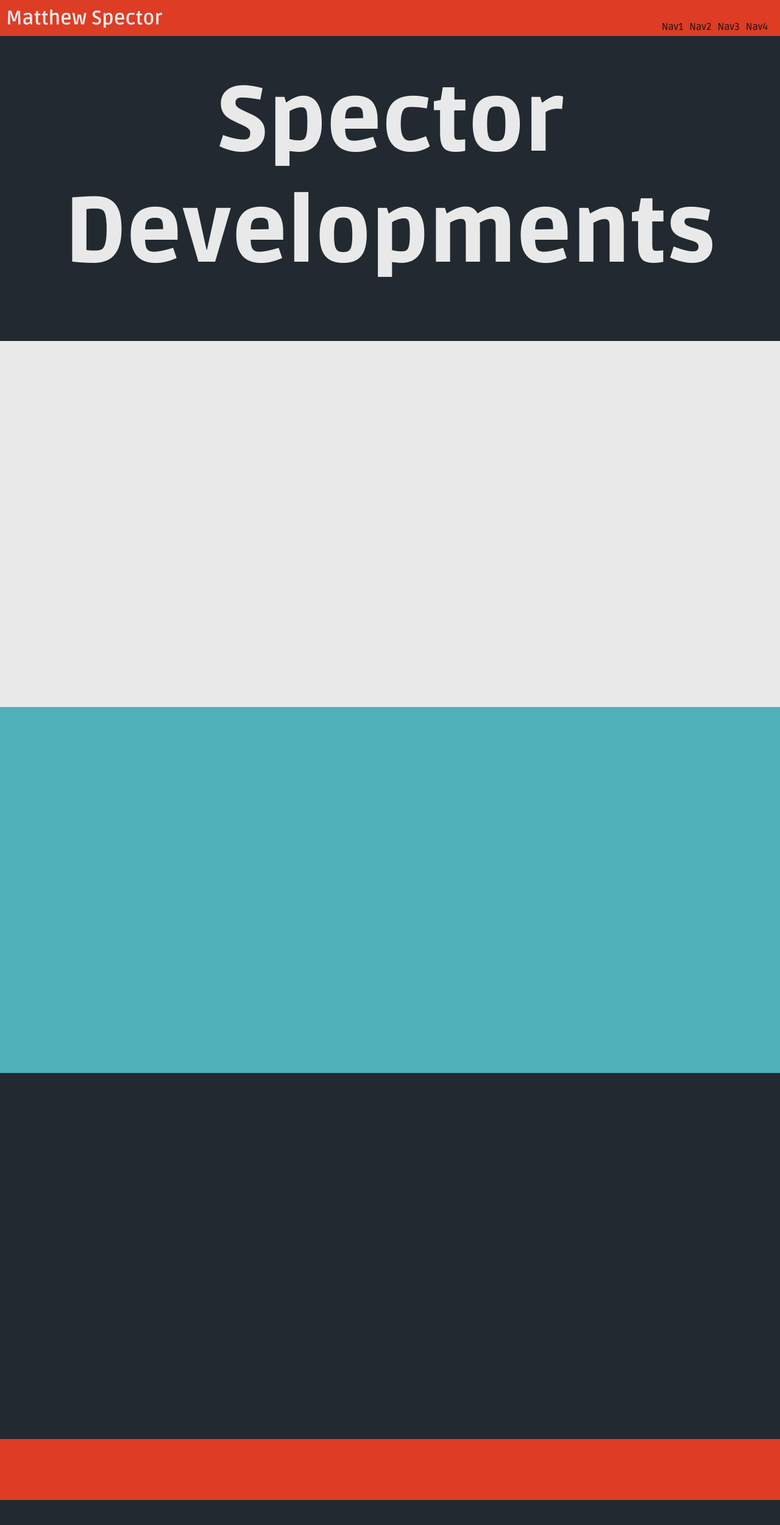
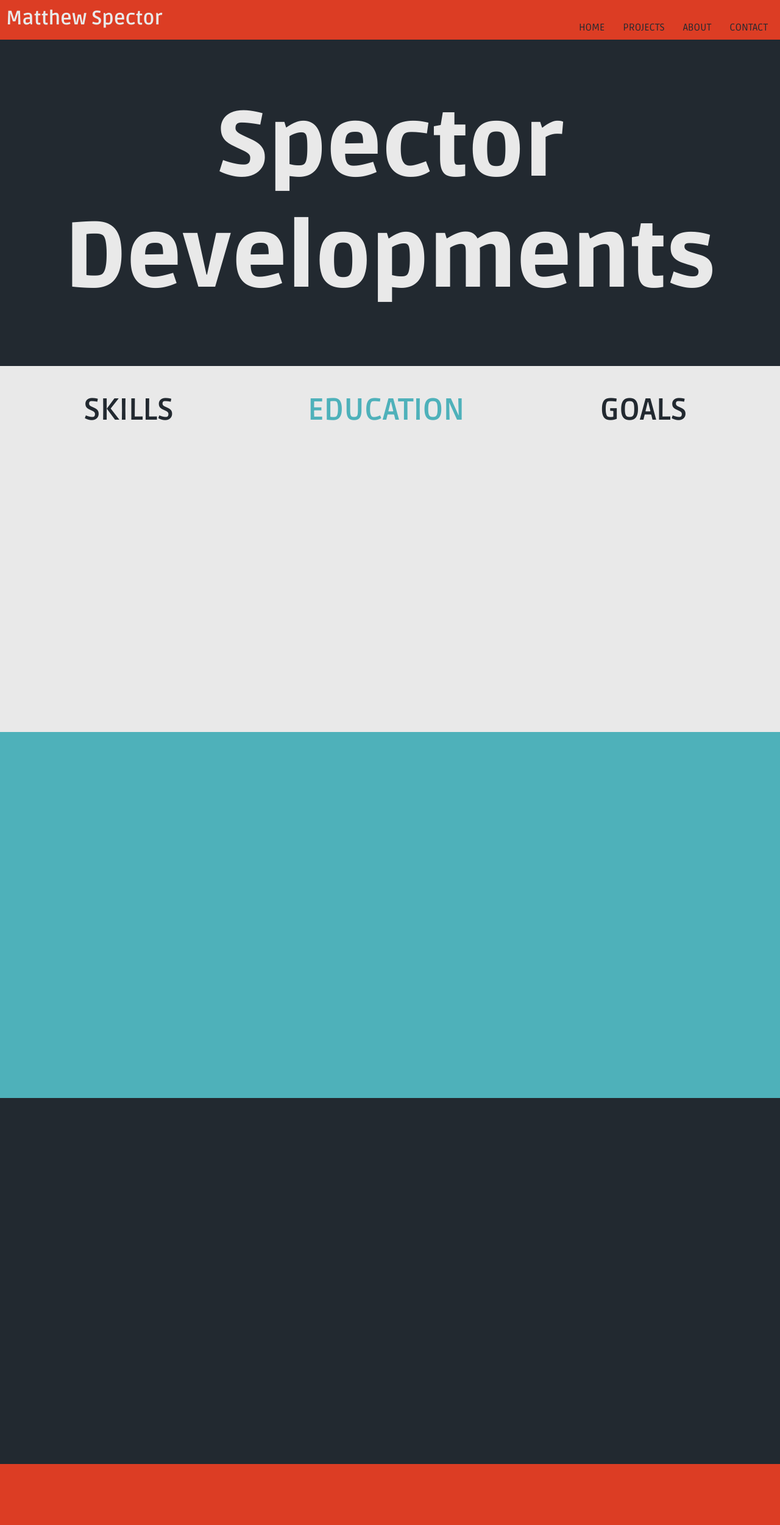
Before and after one commit to mattbspector/mattbspector.github.io, a PHP site: page / in a window 1280 px wide. Shown: the whole page at 61% size. Before the commit the page ends 2459 px from the top, so only its background shows below. Run offline with PHP 8.4, Linux system fonts and the light colour scheme; some libraries are stand-ins or nearby versions.

Commit message:
additions

```diff
--- a/index.html
+++ b/index.html
@@ -9,42 +9,77 @@
 <header>
 <h1>Matthew Spector</h1>
 <ul>
-<li><a href="">Nav1</a></li>
-<li><a href="">Nav2</a></li>
-<li><a href="">Nav3</a></li>
-<li><a href="">Nav4</a></li>
+<li><a href="#sec1">HOME</a></li>
+<li><a href="#sec2">PROJECTS</a></li>
+<li><a href="#sec3">ABOUT</a></li>
+<li><a href="#sec4">CONTACT</a></li>
 
 </ul>
 </header>
 <script>
 	$(window).scroll(function() {
-		$('#animatedElement').each(function(){
+		$('.part1').each(function(){
 		var imagePos = $(this).offset().top;
 
 		var topOfWindow = $(window).scrollTop();
 			if (imagePos < topOfWindow+400) {
-				$(this).addClass("slideUp");
+				$(this).addClass("fadeIn");
+			}
+		});
+	});
+</script>
+<script>
+	$(window).scroll(function() {
+		$('.part2').each(function(){
+		var imagePos = $(this).offset().top;
+
+		var topOfWindow = $(window).scrollTop();
+			if (imagePos < topOfWindow+350) {
+				$(this).addClass("fadeIn");
+			}
+		});
+	});
+</script>
+<script>
+	$(window).scroll(function() {
+		$('.part3').each(function(){
+		var imagePos = $(this).offset().top;
+
+		var topOfWindow = $(window).scrollTop();
+			if (imagePos < topOfWindow+300) {
+				$(this).addClass("fadeIn");
 			}
 		});
 	});
 </script>
 
-
 <body>
 <div id = "container">
 <div class = "row1">
+<A NAME="sec1">
 <div id = "Spector" class ="slideLeft">Spector
 </div>
 <div id = "Dev" class="slideRight">Developments
 </div>
 </div>
 <div class = "row2">
-
+	<A NAME="sec2">
+<div class = "part1">
+	<h2>SKILLS</h2>
+	</div>
+	<div class = "part2">
+	<h2>EDUCATION</h2>
+	</div>
+	<div class = "part3">
+	<h2>GOALS</h2>
+	</div>
 </div>
 <div class = "row3">
+	<A NAME="sec3">
 
 </div>
 <div class = "row4">
+	<A NAME="sec4">
 
 </div>
 
--- a/style.css
+++ b/style.css
@@ -1,10 +1,10 @@
 header{
-
 	background-color: #DC3D24;
-	width: cover;
+	width: 100%;
 	height: auto;
 	margin: 0;
 	padding: 10px;
+	position: fixed;
 }
 header h1{
 	margin: 0;
@@ -23,13 +23,16 @@ header ul{
 header li{
 	float: left;
 	list-style: none;
-	margin-right: 10px;
-	margin-top: -8%;
+	margin-right: 30px;
+	margin-top: -4%;
 }
 
 header a{
 	text-decoration: none;
-	color: #111;
+	color: #222930;
+}
+header a:hover{
+	color: #E9E9E9;
 }
 
 body{
@@ -58,27 +61,69 @@ body{
 width: cover;
 margin: 0 auto;
 }
+/**row1**/
 
 .row1{
 	width: cover;
 	height: 500px;
 	background-color: #222930;
+	padding-top: 100px;
 }
+
+/**ROW 2**/
 .row2{
 	width: cover;
 	height: 600px;
 	background-color: #E9E9E9;
+	color: #111;
 }
+
+.row2 h2{
+
+	font-size: 50px;
+}
+.part1{
+	float: left;
+	width: 33%;
+	text-align: center;
+	visibility: hidden;
+	color: #222930;
+
+
+}
+.part2{
+	float: left;
+	width: 33%;
+	text-align: center;
+	visibility: hidden;
+	color: #4EB1BA;
+}
+
+.part3{
+	float: left;
+	width: 33%;
+	text-align: center;
+	visibility: hidden;
+	color: #222930;
+
+}
+
+/**Row3**/
 .row3{
 	width: cover;
 	height: 600px;
 	background-color: #4EB1BA;
 }
+
+/**row4**/
 .row4{
 	width: cover;
 	height: 600px;
 	background-color:  #222930;
 }
+
+
+/**footer**/
 footer{
 
 width: cover;
```
